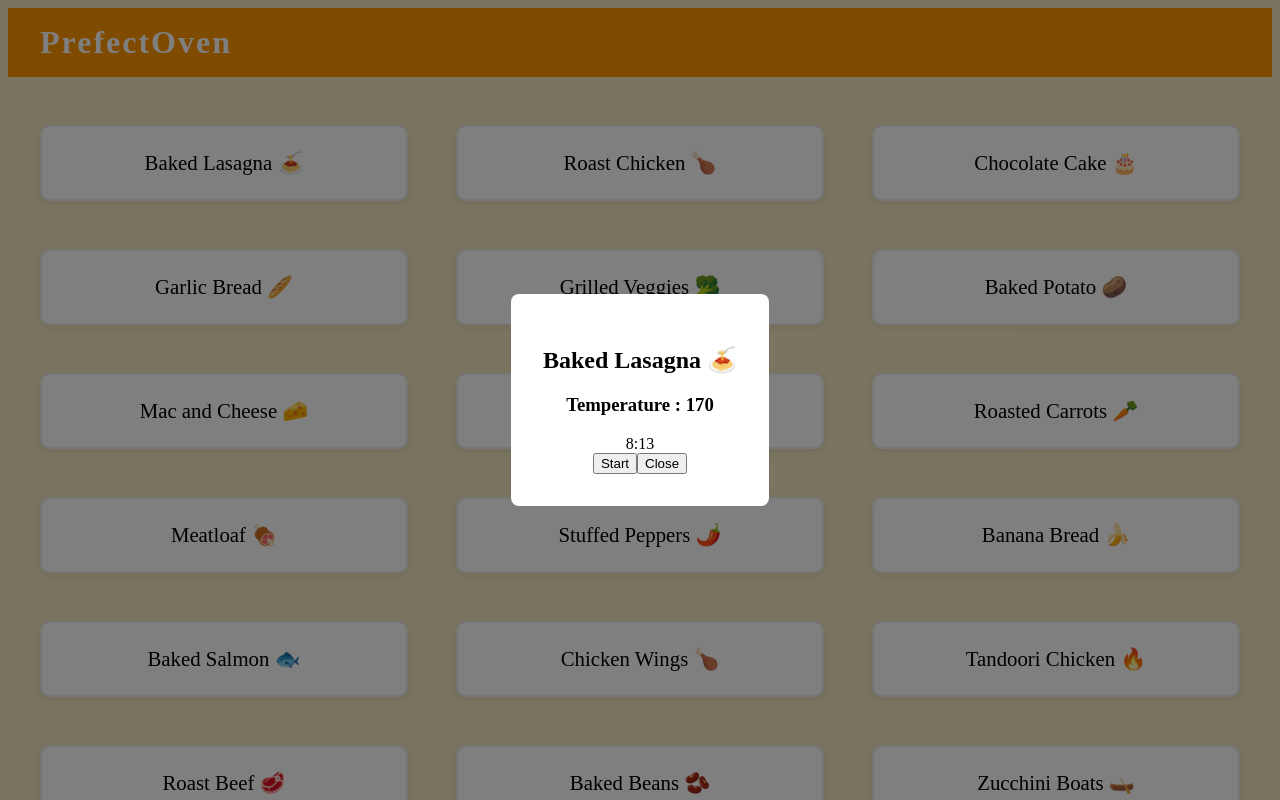
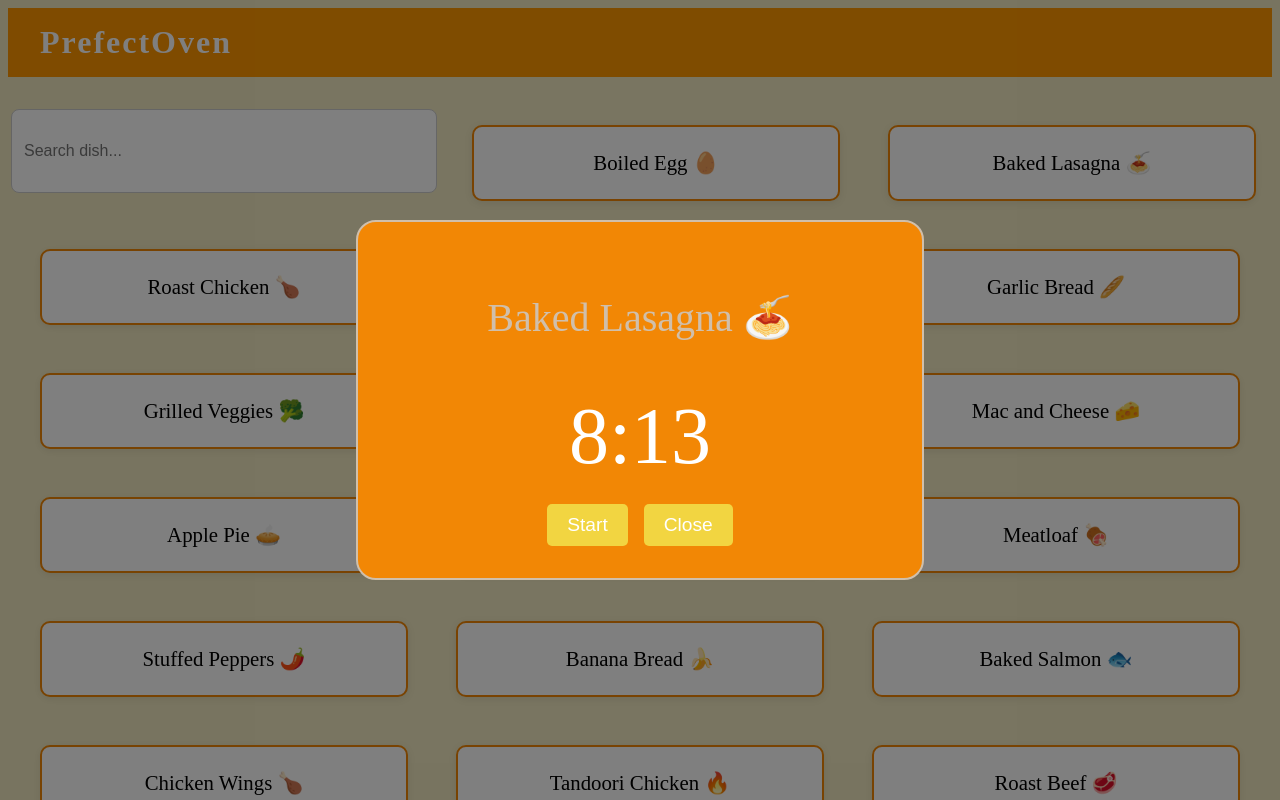
Before and after one commit to SuryaNarayananDev/Prefect-Oven, a React (Create React App) app: page / in a window 1280 px wide. Both pictures are taken after a click on the element "Baked Lasagna 🍝". Shown: the top 800 px of the page. Built offline with nearby package versions, Linux system fonts and the light colour scheme.

Commit message:
update the listing and Timer window + sound

```diff
--- a/src/components/Menu.js
+++ b/src/components/Menu.js
@@ -1,7 +1,8 @@
-import React, { useState, useEffect } from 'react';
+import React, { useState, useEffect, useRef } from 'react';
 import '../style/menu.css';
 
 const items = [
+{ name: "Boiled Egg 🥚", time: 600, temp: 100 },
   { name: "Baked Lasagna 🍝", time: 493, temp: 170 },
 { name: "Roast Chicken 🍗", time: 781, temp: 160 },
 { name: "Chocolate Cake 🎂", time: 476, temp: 220 },
@@ -106,10 +107,12 @@ const items = [
 ];
 
 function Menu() {
+  const [search, setSearch] = useState('');
   const [selected, setSelected] = useState(null);
   const [timer, setTimer] = useState(0);
   const [showModal, setShowModal] = useState(false);
   const [isStarted, setIsStarted] = useState(false);
+  const audioRef = useRef(null);
 
   useEffect(() => {
     let interval = null;
@@ -121,6 +124,10 @@ function Menu() {
       setIsStarted(false);
       setSelected(null);
       setShowModal(false);
+      // Play sound
+      if (audioRef.current) {
+        audioRef.current.play();
+      }
     }
     return () => clearInterval(interval);
   }, [isStarted, timer]);
@@ -143,9 +150,30 @@ function Menu() {
     setTimer(0);
   };
 
+  // Filter items by search
+  const filteredItems = items.filter(item =>
+    item.name.toLowerCase().includes(search.toLowerCase())
+  );
+
   return (
     <div className="menu-container">
-      {items.map((item, index) => (
+      <input
+        type="text"
+        placeholder="Search dish..."
+        value={search}
+        onChange={e => setSearch(e.target.value)}
+        style={{
+          width: '90%',
+          maxWidth: 400,
+          margin: '0 auto 24px auto',
+          padding: '12px',
+          fontSize: '1rem',
+          borderRadius: '8px',
+          border: '1px solid #ccc',
+          display: 'block'
+        }}
+      />
+      {filteredItems.map((item, index) => (
         <div key={index} className="card" onClick={() => handleClick(item)}>
           {item.name}
         </div>
@@ -153,22 +181,25 @@ function Menu() {
       {showModal && selected && (
         <div className="modal">
           <div className="modal-content">
-            <h2>{selected.name}</h2>
-            <h3>Temperature : {selected.temp}</h3>
+            <p className='pop-title'>{selected.name}</p>
             <div className="timer">
               {Math.floor(timer / 60)}:{String(timer % 60).padStart(2, '0')}
             </div>
-            {!isStarted ? (
-              <>
-                <button onClick={handleStart}>Start</button>
-                <button onClick={handleClose}>Close</button>
-              </>
-            ) : (
-              <button onClick={handleClose}>Cancel</button>
-            )}
+            <div style={{ display: 'flex', justifyContent: 'center' }}>
+              {!isStarted ? (
+                <>
+                  <button className="timer-btn" onClick={handleStart}>Start</button>
+                  <button className="timer-btn" onClick={handleClose}>Close</button>
+                </>
+              ) : (
+                <button className="timer-btn" onClick={handleClose}>Cancel</button>
+              )}
+            </div>
           </div>
         </div>
       )}
+      {/* Hidden audio element for notification */}
+      <audio ref={audioRef} src="https://actions.google.com/sounds/v1/alarms/alarm_clock.ogg" preload="auto" />
     </div>
   );
 }
--- a/src/style/menu.css
+++ b/src/style/menu.css
@@ -9,14 +9,16 @@
   z-index: 1000;
 }
 .modal-content {
-  background: #fff;
+  background: #F28705;
+  border: 2px solid #d0bfab;
+  border-radius: 20px;
+  width: 500px;
   padding: 2rem;
-  border-radius: 8px;
   text-align: center;
 }
 .card {
   background: #fff;
-  border: 2px solid #eee;
+  border: 2px solid #F28705;
   border-radius: 10px;
   box-shadow: 0 2px 8px rgba(0,0,0,0.08);
   padding: 24px 32px;
@@ -33,6 +35,37 @@
   box-shadow: 0 4px 16px rgba(0,0,0,0.18);
   border-color: #ff9800;
 }
+.timer{
+    font-size: 80px;
+    padding: 10px;
+    color: #fff;
+}
+.timer-btn {
+  background: #F2D541;
+  color: #fff;
+  border: none;
+  padding: 10px 20px;
+  font-size: 1.2rem;
+  border-radius: 5px;
+  cursor: pointer;
+  transition: background-color 0.3s ease;
+  margin: 0 8px; /* Add horizontal space between buttons */
+  margin-top: 12px; /* Optional: add space above buttons */
+}
+
+.timer-btn:first-child {
+  margin-left: 0;
+}
+
+.timer-btn:last-child {
+  margin-right: 0;
+}
+
+.pop-title{
+    color: #d0bfab;
+    font-size: 40px;
+}
+
 .menu-container {
   display: flex;
   justify-content: center;
```
